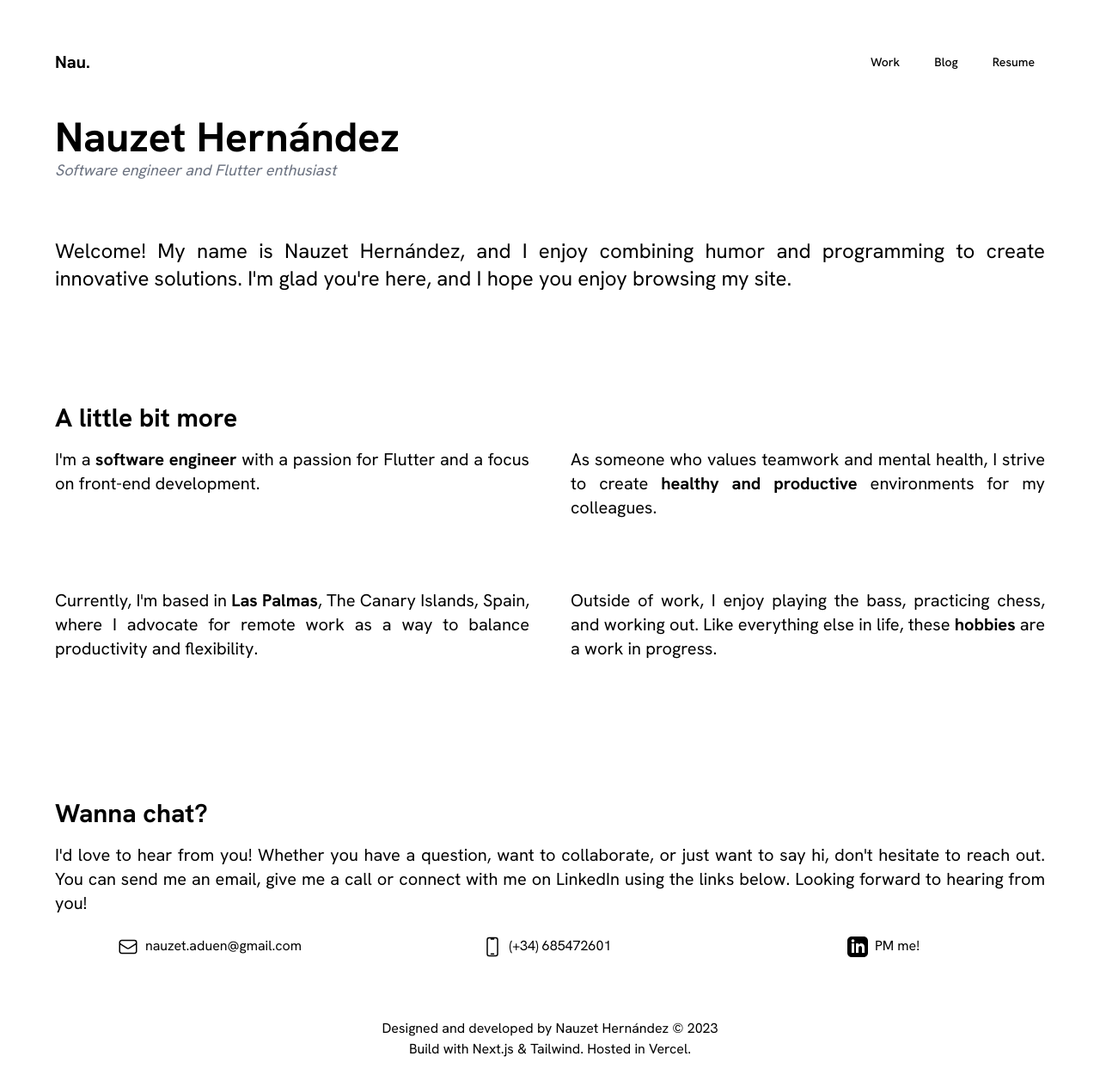
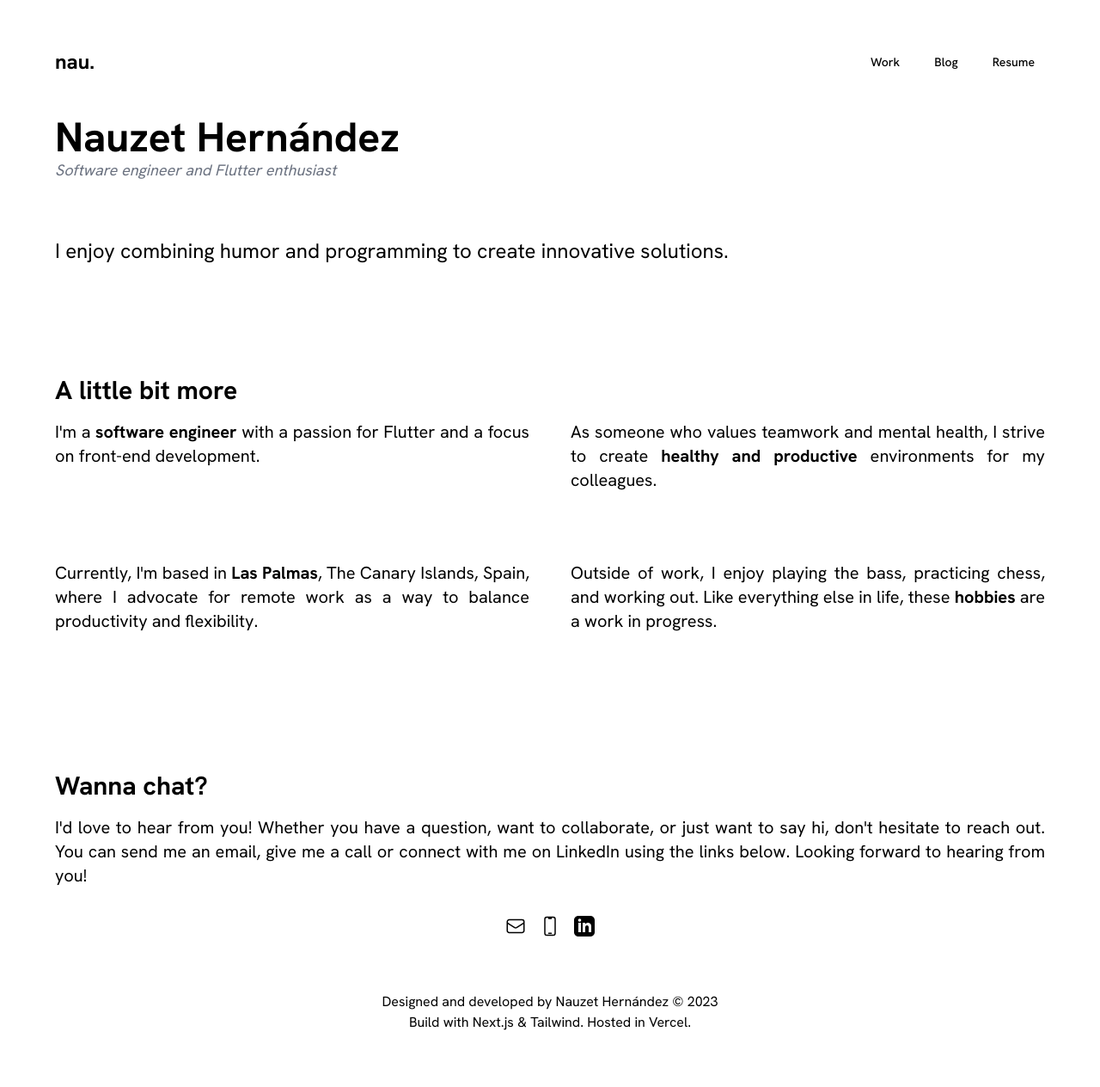
Before and after one commit to NauzetAduen/nauzet-blog, a Next.js app: page / in a window 1280 px wide. Shown: the whole page at 86% size. After the commit the page ends 1233 px from the top, so only its background shows below. Built offline with nearby package versions, Linux system fonts and the light colour scheme.

Commit message:
Contact redesign and minor fixes

```diff
--- a/app/components/appbar.tsx
+++ b/app/components/appbar.tsx
@@ -7,7 +7,7 @@ export default function AppBar() {
       <div className="flex h-16 items-center justify-between">
         <div className="flex items-center">
           <Link legacyBehavior href="/">
-            <a className="text-xl font-bold text-black">Nau.</a>
+            <a className="text-2xl font-bold text-black">nau.</a>
           </Link>
         </div>
         <div className="hidden md:block">
--- a/app/home/components/contactBlock.tsx
+++ b/app/home/components/contactBlock.tsx
@@ -3,20 +3,11 @@ import { EmailSvg, LinkedinSvg, PhoneSvg } from "../../components/svg";
 
 export default function ContactBlock() {
   return (
-    <section className="grid grid-cols-3 gap-6 pt-4">
-      <IconBlock
-        svgComponent={EmailSvg}
-        text="nauzet.aduen@gmail.com"
-        url="mailto:nauzet.aduen@gmail.com"
-      />
-      <IconBlock
-        svgComponent={PhoneSvg}
-        text="(+34) 685472601"
-        url="tel:+34685472601"
-      />
+    <section className="flex justify-center gap-x-4 pt-8">
+      <IconBlock svgComponent={EmailSvg} url="mailto:nauzet.aduen@gmail.com" />
+      <IconBlock svgComponent={PhoneSvg} url="tel:+34685472601" />
       <IconBlock
         svgComponent={LinkedinSvg}
-        text="PM me!"
         url="https://www.linkedin.com/in/nauzet-aduen-hern%C3%A1ndez-hern%C3%A1ndez-036b4118b/"
       />
     </section>
--- a/app/home/components/iconBlock.tsx
+++ b/app/home/components/iconBlock.tsx
@@ -1,21 +1,16 @@
 import Link from "next/link";
-import { useCallback } from "react";
 
 interface IconBlockParams {
   svgComponent: React.FunctionComponent<React.SVGProps<SVGSVGElement>>;
-  text: string;
   url: string;
 }
 
 export default function IconBlock(props: IconBlockParams) {
-  const { svgComponent: SvgComponent, text, url } = props;
+  const { svgComponent: SvgComponent, url } = props;
 
   return (
     <Link href={url} rel="noopener noreferrer" target="_blank">
-      <div className=" text-center ">
-        <SvgComponent />
-        <p className="m-2 inline-block">{text}</p>
-      </div>
+      <SvgComponent />
     </Link>
   );
 }
--- a/app/page.tsx
+++ b/app/page.tsx
@@ -3,18 +3,16 @@ import ContactBlock from "./home/components/contactBlock";
 
 export default function Home() {
   return (
-    <div className="">
-      <h1 className="font-bold text-5xl pt-8">Nauzet Hernández</h1>
-      <h2 className="italic text-lg text-gray-500">
+    <div>
+      <h1 className="pt-8 text-5xl font-bold">Nauzet Hernández</h1>
+      <h2 className="text-lg italic text-gray-500">
         Software engineer and Flutter enthusiast
       </h2>
-      <p className="text-2xl py-16 text-justify">
-        Welcome! My name is Nauzet Hernández, and I enjoy combining humor and
-        programming to create innovative solutions. I'm glad you're here, and I
-        hope you enjoy browsing my site.
+      <p className="py-16 text-justify text-2xl">
+        I enjoy combining humor and programming to create innovative solutions.
       </p>
       <section className="py-16">
-        <h3 className="font-bold text-3xl pb-4">A little bit more</h3>
+        <h3 className="pb-4 text-3xl font-bold">A little bit more</h3>
         <div className="grid grid-cols-2 gap-12">
           <TextBlock
             text="I'm a software engineer with a passion for Flutter and a focus on front-end development."
@@ -35,8 +33,8 @@ export default function Home() {
         </div>
       </section>
       <section className="py-16">
-        <h3 className="font-bold text-3xl pb-4">Wanna chat?</h3>
-        <p className="text-xl text-justify">
+        <h3 className="pb-4 text-3xl font-bold">Wanna chat?</h3>
+        <p className="text-justify text-xl">
           I'd love to hear from you! Whether you have a question, want to
           collaborate, or just want to say hi, don't hesitate to reach out. You
           can send me an email, give me a call or connect with me on LinkedIn
```
